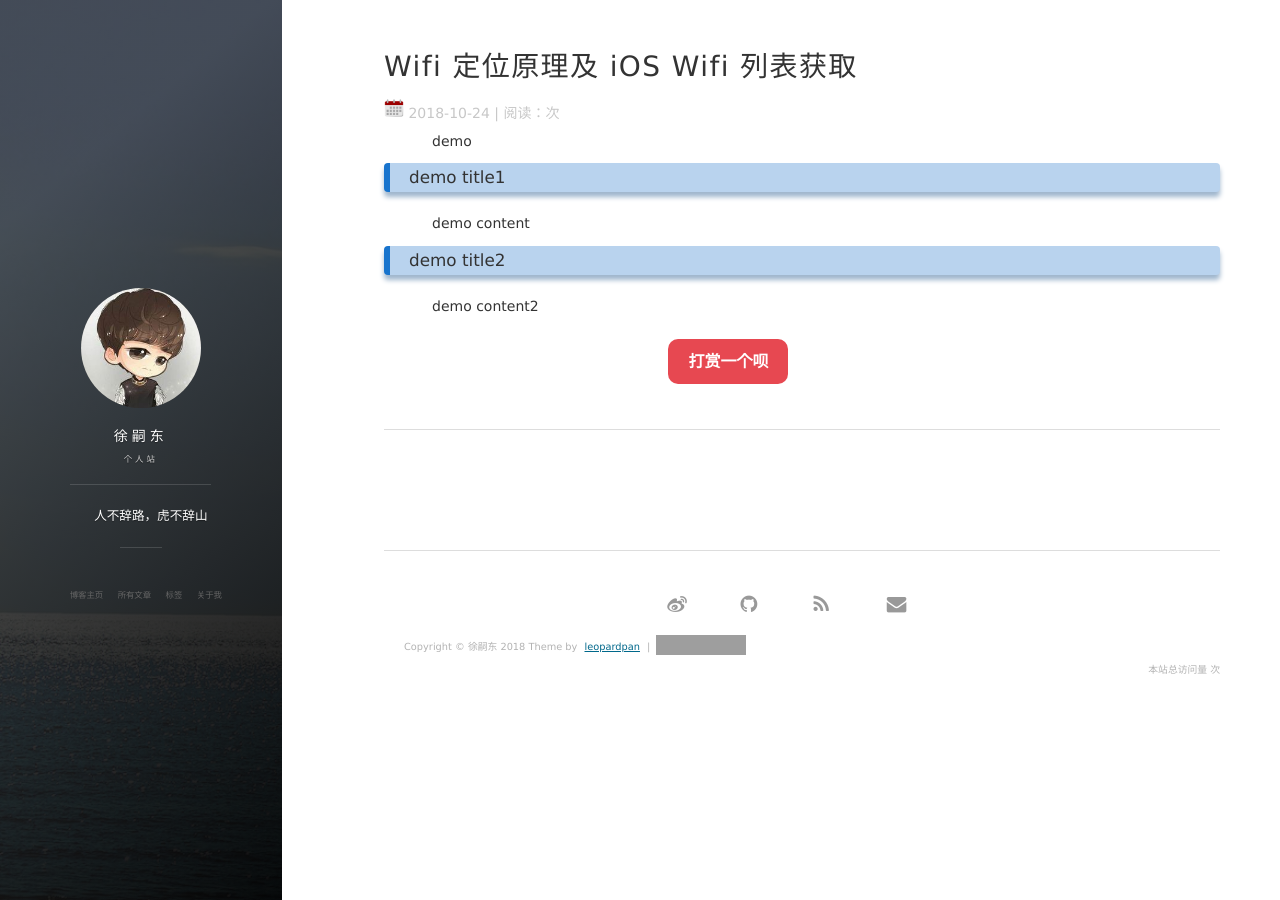
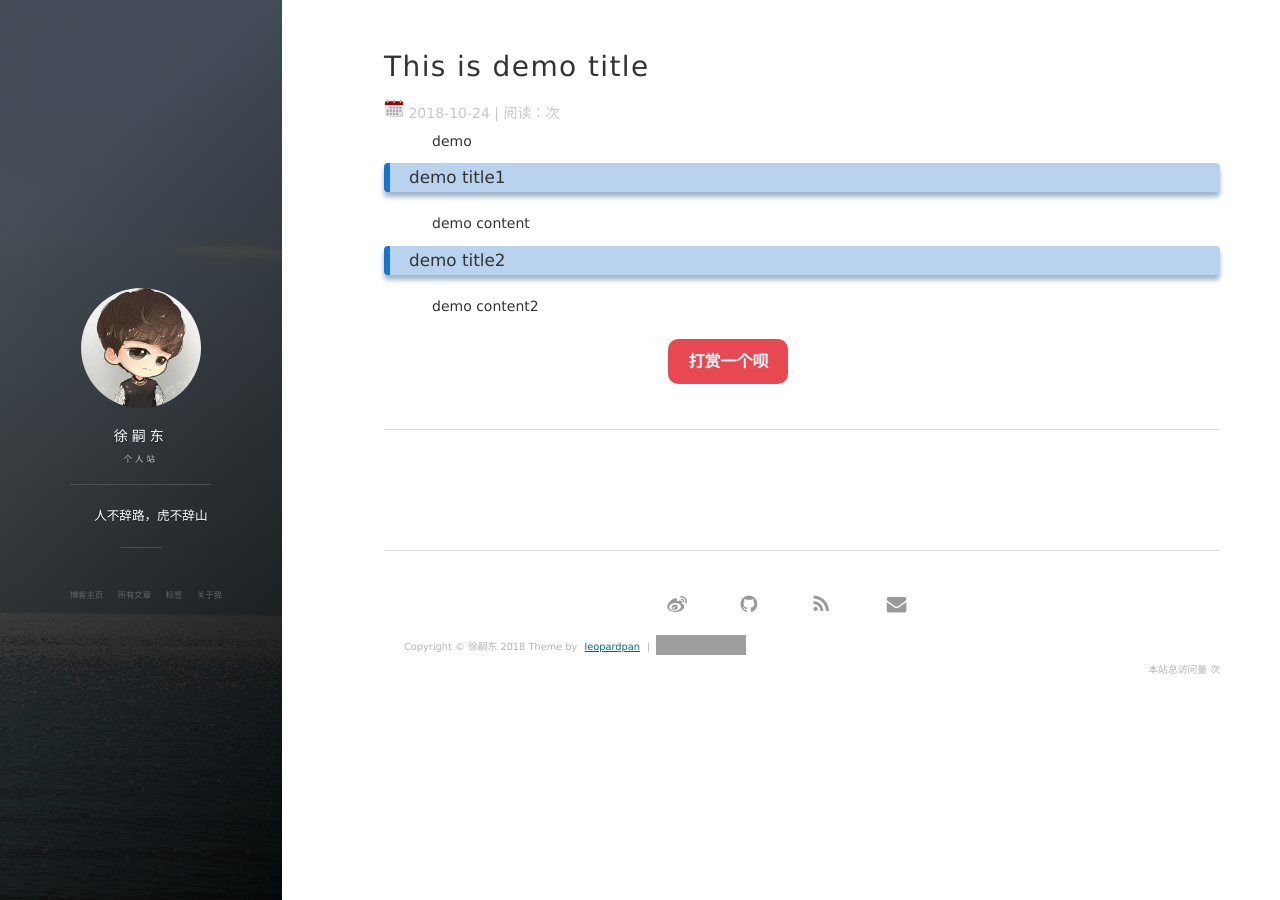
Before and after one commit to WillXusd/WillXusd.github.io, a Jekyll site: the page built from _posts/2018-10-24-demo.md, in a window 1280 px wide. Built offline with Jekyll 4.4.1, drawn with Linux system fonts in a browser that asks for light colours; nearby versions of some CDN libraries; comment, search, counter and statistics services are not loaded; grey boxes are pictures that could not be loaded.

Commit message:
Update 2018-10-24-demo.md

```diff
--- a/_posts/2018-10-24-demo.md
+++ b/_posts/2018-10-24-demo.md
@@ -1,6 +1,6 @@
 ---
 layout: post
-title: Wifi 定位原理及 iOS Wifi 列表获取
+title: This is demo title
 date: 2018-10-24
 tag: demo
 ---
```
